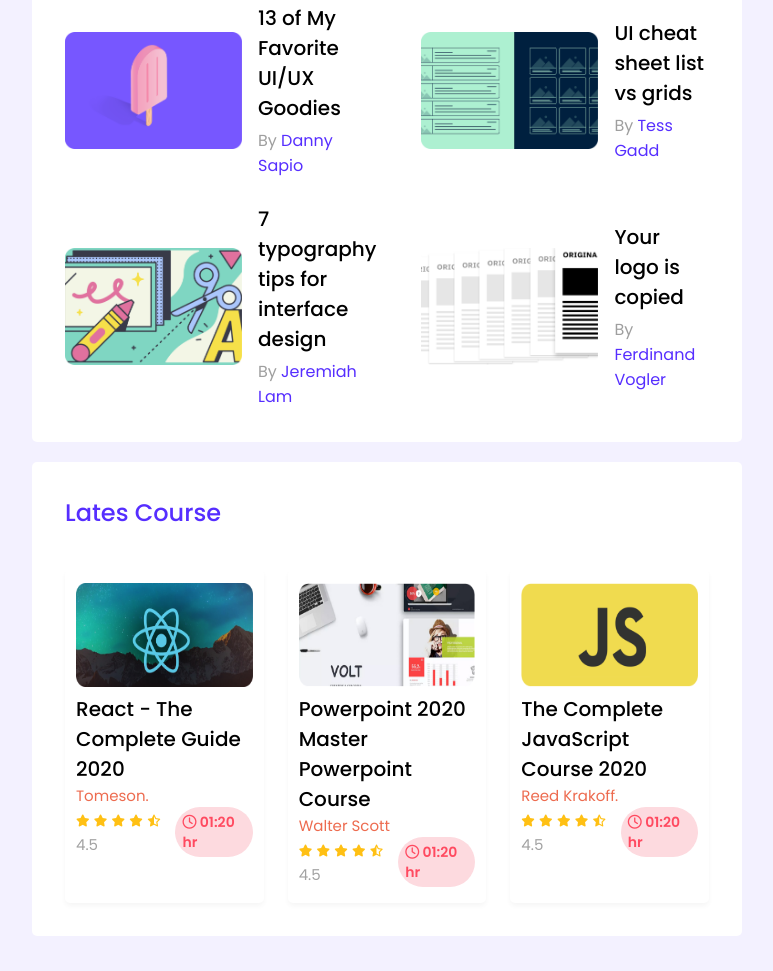
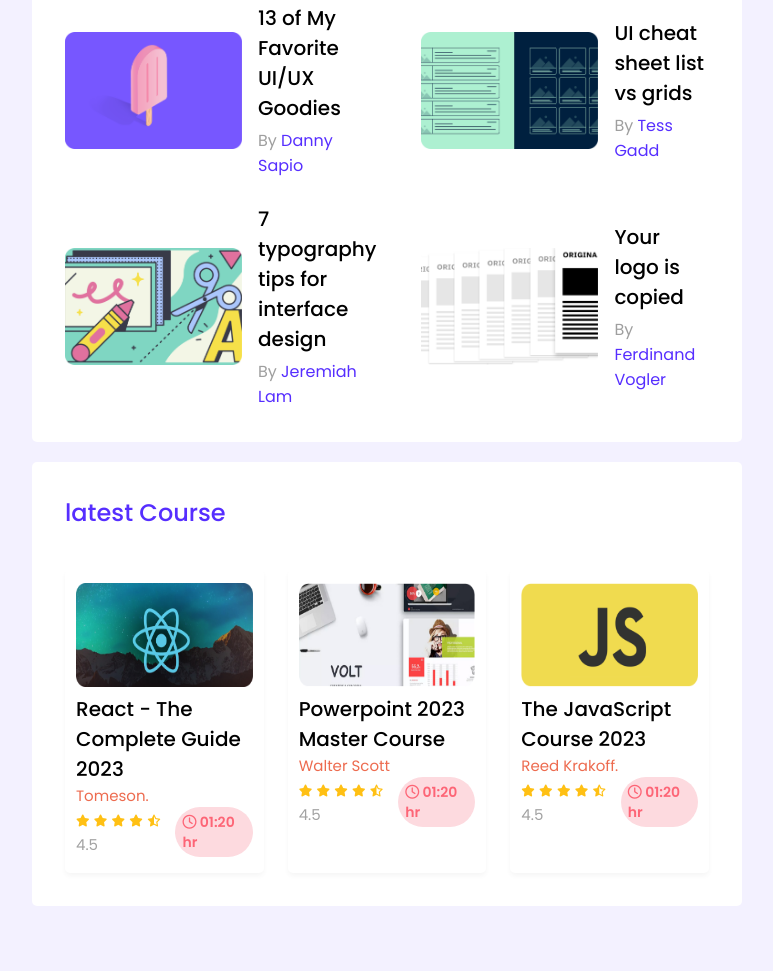
Before and after one commit to prodipdev/leader-board, a plain HTML site: page index.html in a window 1280 px wide. Shown: the part 437-1408 px from the top of the page, without its empty margins (253-1026 px from the left). After the commit the page ends 1378 px from the top, so only its background shows below. Drawn offline with Linux system fonts and the light colour scheme.

Commit message:
Some content changed in HTML and CSS

```diff
--- a/index.html
+++ b/index.html
@@ -28,6 +28,7 @@
         </nav>
     </header>
     <main>
+        <!-- Start Top players and blogs Section -->
         <div class="first-container">
             <section class="top-player">
 
@@ -93,12 +94,14 @@
                 </div>
             </section>
         </div>
+
+        <!-- Start Latest Course Section -->
         <div class="last-container">
-            <h2 class="primary-title">Lates Course</h2>
-            <div class="lates-course">
+            <h2 class="primary-title">latest Course</h2>
+            <div class="latest-course">
                 <div class="course-item">
                     <img src="images/courses/course-1.png" alt="Course Poster">
-                    <h3>React - The Complete Guide 2020</h3>
+                    <h3>React - The Complete Guide 2023</h3>
                     <p class="author">Tomeson.</p>
                     <div class="course-info">
                         <div class="rating">
@@ -117,7 +120,7 @@
                 </div>
                 <div class="course-item">
                     <img src="images/courses/course-2.png" alt="Course Poster">
-                    <h3>Powerpoint 2020 Master Powerpoint Course</h3>
+                    <h3>Powerpoint 2023 Master Course</h3>
                     <p class="author">Walter Scott  </p>
                     <div class="course-info">
                         <div class="rating">
@@ -136,7 +139,7 @@
                 </div>
                 <div class="course-item">
                     <img src="images/courses/course-3.png" alt="Course Poster">
-                    <h3>The Complete JavaScript Course 2020</h3>
+                    <h3>The JavaScript Course 2023</h3>
                     <p class="author">Reed Krakoff.</p>
                     <div class="course-info">
                         <div class="rating">
--- a/styles/style.css
+++ b/styles/style.css
@@ -9,6 +9,9 @@ body {
     font-family: 'Poppins', sans-serif;
     background-color: #F3F1FF;
 }
+/* --------------------------
+    Start Main Section
+--------------------------- */
 main {
     padding: 35px 285px;
 }
@@ -18,6 +21,8 @@ main {
     color: #562eff;
     margin-bottom: 40px;
 }
+
+/*---------------- Start Header-Nav Section */
 header {
     width: 100%;
 }
@@ -48,6 +53,7 @@ nav a {
     font-size: 16px;
 }
 
+/* -----------------Start Top Players and Blogs Section */
 .first-container, .last-container{
     padding: 33px;
     background-color: #FFFFFF;
@@ -98,11 +104,11 @@ hr {
     color: #9F9F9F;
 }
 
-
+/* -------------------Start latest Course */
 .last-container {
     margin-top: 20px;
 }
-.lates-course {
+.latest-course {
     display: grid;
     grid-template-columns: repeat(3, 1fr);
     column-gap: 24px;
@@ -137,7 +143,7 @@ hr {
     font-size: 14px;
     font-weight: 600;
     line-height: 20px;
-    color: #FF4A60;
+    color: #fd6576;
     background: #fddadf;
     border-radius: 25px;
     padding: 5px 7px;
```
